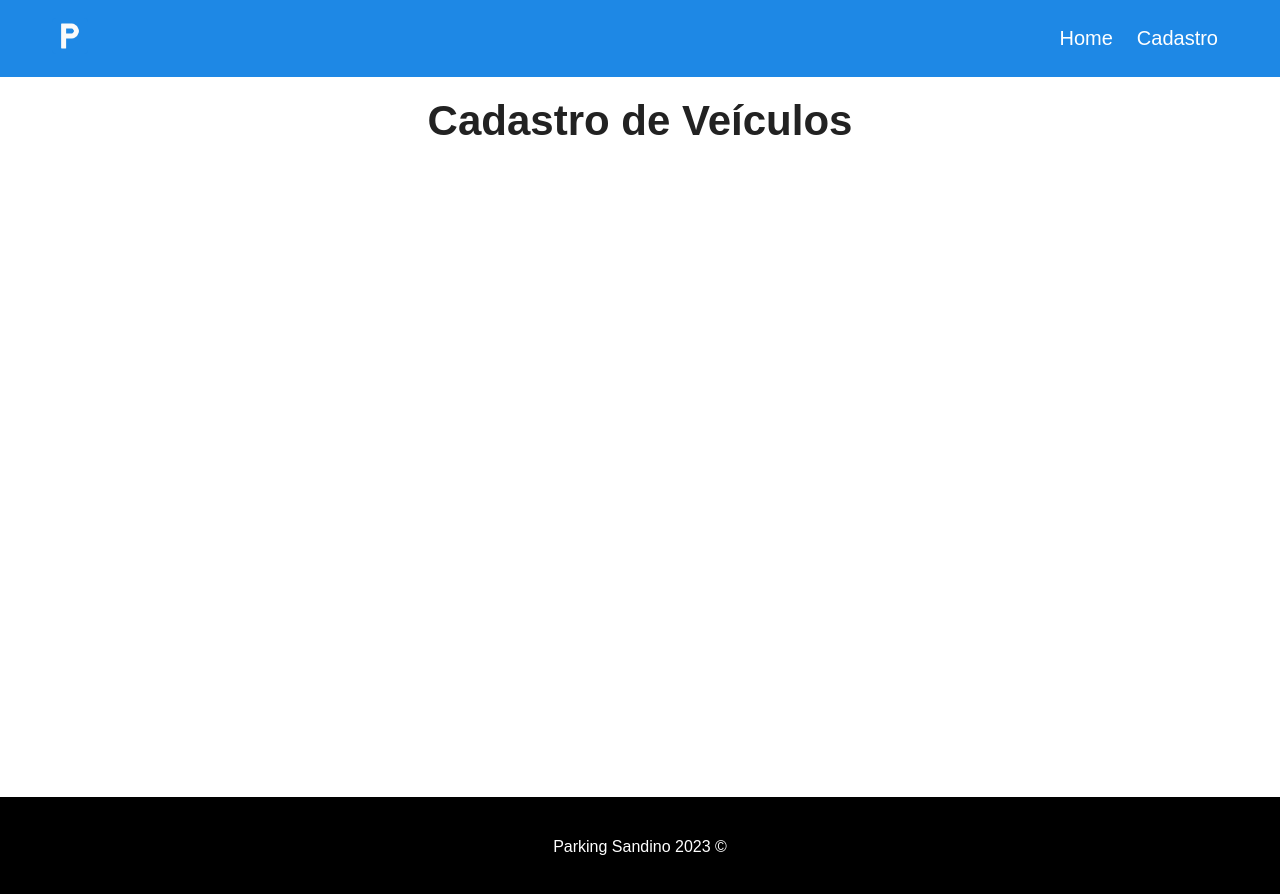
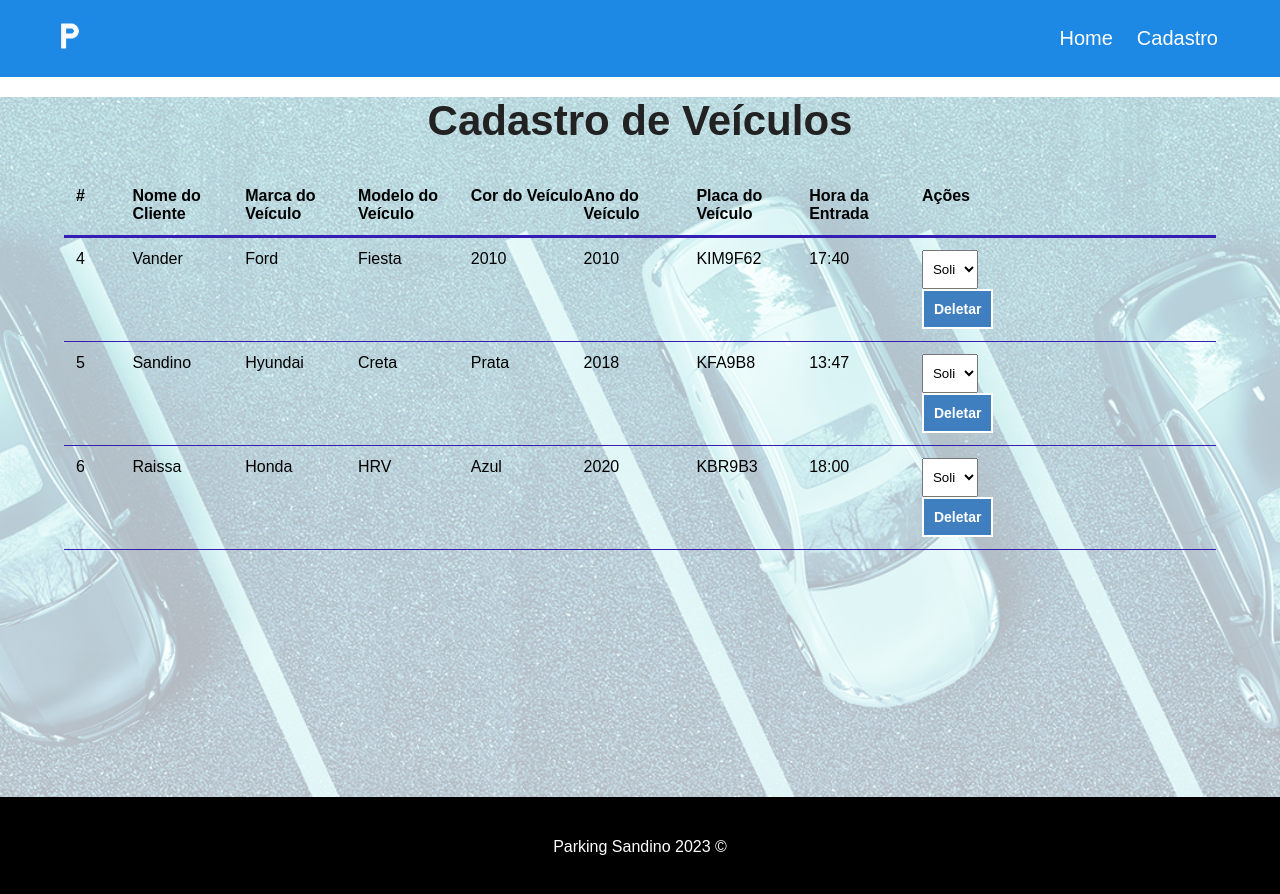
Before and after one commit to vandersann/app-parking, a Vue app: page /cadastro in a window 1280 px wide. Shown: the top 894 px of the page. Built offline with nearby package versions, Linux system fonts and the light colour scheme; data requests are answered from the project's data file.

Commit message:
finalizacao do projeto

```diff
--- a/db/db.json
+++ b/db/db.json
@@ -1,14 +1,52 @@
 {
-    "status" : [
+  "status": [
     {
-            "id" : 1,
+      "id": 1,
+      "tipo": ""
+    },
+    {
+      "id": 2,
       "tipo": "Solicitado"
     },
     {
-            "id" : 2,
+      "id": 3,
       "tipo": "Finalizado"
     }
   ],
-
-    "carros": []
+  "carros": [
+    {
+      "nome": "Vander",
+      "marca": "Ford",
+      "modelo": "Fiesta",
+      "cor": "2010",
+      "ano": "2010",
+      "placa": "KIM9F62",
+      "hora": "17:40",
+      "msg": null,
+      "status": "Solicitado",
+      "id": 4
+    },
+    {
+      "nome": "Sandino",
+      "marca": "Hyundai",
+      "modelo": "Creta",
+      "cor": "Prata",
+      "ano": "2018",
+      "placa": "KFA9B8",
+      "hora": "13:47",
+      "status": "Solicitado",
+      "id": 5
+    },
+    {
+      "nome": "Raissa",
+      "marca": "Honda",
+      "modelo": "HRV",
+      "cor": "Azul",
+      "ano": "2020",
+      "placa": "KBR9B3",
+      "hora": "18:00",
+      "status": "Solicitado",
+      "id": 6
     }
+  ]
+}
--- a/src/App.vue
+++ b/src/App.vue
@@ -43,6 +43,21 @@ export default {
     width: 100%;
   }
 
+  main .bg {
+    position: absolute;
+    z-index: -1;
+    top: 0;
+    bottom: 0;
+    left: 0;
+    right: 0;
+    background: url('/public/img/background.jpg') top right, center no-repeat fixed ;
+    background-size: cover;
+    opacity: .3;
+      width: 100%;
+      height: 100%;
+  }
+
+
   h1 {
     text-align: center;
     font-size: 42px;
--- a/src/components/CarForm.vue
+++ b/src/components/CarForm.vue
@@ -1,9 +1,16 @@
 <template>
     <div>
-        <div id="carro-form">
+
+        <Mensagem  :msg="msg" v-show="msg" />
+
+        <form id="carro-form" @submit="createCarro">
             <div class="input-container">
                 <label for="nome">Nome do Cliente: </label>
                 <input type="text" id="nome" v-model="nome" placeholder="Insira seu nome">
+            </div>
+            <div class="input-container">
+                <label for="marca">Marca do Carro: </label>
+                <input type="text" id="marca" v-model="marca" placeholder="Insira a marca do veículo">
             </div>
             <div class="input-container">
                 <label for="modelo">Modelo do Carro: </label>
@@ -28,14 +35,78 @@
             <div class="input-container">
                 <input type="submit" class="submit-btn" value="Cadastrar">
             </div>
-        </div>
+        </form>
     </div>
 </template>
 
 <script>
-export default {
-    name: "CarForm"
-}
+
+    import Mensagem from './Mensagem'
+
+    export default {
+        name: "CarForm",
+
+        components: {
+            Mensagem,
+        },
+
+        data() {
+            return {
+                nome: null,
+                marca: null,
+                modelo: null,
+                cor: null,
+                ano: null,
+                placa: null,
+                hora: null,
+                msg: null,
+                status: null,
+            }
+        },
+        methods: {
+            async createCarro(e){
+                e.preventDefault();
+
+                const data = {
+                    nome: this.nome,
+                    marca: this.marca,
+                    modelo: this.modelo,
+                    cor: this.cor,
+                    ano: this.ano,
+                    placa: this.placa,
+                    hora: this.hora,
+                    status: "Solicitado"
+                }
+
+                const dataJson = JSON.stringify(data);
+
+                const req = await fetch("http://localhost:3000/carros", {
+                    method: "POST",
+                    headers: {"Content-Type" : "application/json"},
+                    body: dataJson
+                });
+
+                const res = await req.json();
+
+                console.log(res);
+
+            //  Mensagem de confirmação de cadastro
+            this.msg = ` Carro Cadastrado com sucesso! `;
+
+            // Limpar a Mensagem após tempo sugerido
+            setTimeout(()=> this.msg = "", 3000)
+
+                // Limpar campos
+                this.nome = "";
+                this.marca = "";
+                this.modelo = "";
+                this.cor = "";
+                this.ano = "";
+                this.placa = "";
+                this.hora = "";
+            }
+        }
+    }
 
 </script>
 
@@ -54,7 +125,7 @@ export default {
 
     label {
         font-weight: bold;
-        margin-bottom: 15px;
+        margin-bottom: 10px;
         color: black;
         padding: 5px 10px;
         border-left: 4px solid #3f7fbf;
--- /dev/null
+++ b/src/components/Dashbord.vue
@@ -0,0 +1,237 @@
+<template>
+
+
+    <div id="table-car">
+
+        <Mensagem :msg="msg" v-show="msg" />
+
+    <div>
+
+
+        <div id="table-car-heading">
+
+                <div class="order-id"># </div>
+                <div>Nome do Cliente </div>
+                <div>Marca do Veículo </div>
+                <div>Modelo do Veículo </div>
+                <div>Cor do Veículo </div>
+                <div>Ano do Veículo </div>
+                <div>Placa do Veículo </div>
+                <div>Hora da Entrada </div>
+                <div>Ações </div>
+
+        </div>
+
+    </div>
+
+
+        <div id="table-car-rows">
+
+            <div class="table-car-row" v-for="carro in carros" :key="carro.id" >
+
+                <div class="order-number">{{ carro.id }}</div>
+                <div>{{ carro.nome }} </div>
+                <div>{{ carro.marca }}</div>
+                <div>{{ carro.modelo }}</div>
+                <div>{{ carro.cor }}</div>
+                <div>{{ carro.ano }}</div>
+                <div>{{ carro.placa }}</div>
+                <div>{{ carro.hora }}</div>
+
+            <div>
+
+                <select name="status" class="status"  @change="updateCarro($event, carro.id)">
+                    <option value="">Status Carro </option>
+                    <option :value="statu.tipo" v-for="statu in status" :key="statu.id" :selected="carro.status == statu.tipo"> {{ statu.tipo }} </option>
+                </select>
+
+                <button class="delete-btn" @click="deletarCarro(carro.id)"> Deletar</button>
+
+            </div>
+
+        </div>
+
+    </div>
+
+</div>
+
+
+</template>
+
+<script>
+
+    import Mensagem from './Mensagem.vue';
+
+    export default {
+        name: "Dashboard",
+
+        data() {
+            return {
+                carros: null,
+                carros_id: null,
+                status: [],
+                msg : null
+            }
+        },
+
+        // compkent mensagem
+
+        components : {
+
+            Mensagem
+        },
+
+        // Carregar os Carros
+
+        methods: {
+
+            async getCadastros() {
+
+                const req = await fetch("http://localhost:3000/carros");
+
+                const data = await req.json();
+
+                this.carros = data;
+
+                this.getStatus();
+
+            },
+
+            async getStatus() {
+
+                const req = await fetch("http://localhost:3000/status");
+
+                const data = await req.json();
+
+                this.status = data;
+            },
+
+            async deletarCarro(id) {
+
+                const req  = await fetch(`http://localhost:3000/carros/${id}`, {
+                    method: "DELETE"
+
+                });
+
+                const data = await req.json();
+
+
+                 //  Mensagem de cadastro de carro
+               this.msg = `Carro DELETADO com sucesso!`;
+
+                // Limpar a Mensagem após um tempo
+                setTimeout(() => this.msg = "", 3000)
+
+                this.getCadastros();
+
+
+            },
+
+            // Atualizando o status do CARRO
+
+            async updateCarro(event, id){
+
+                const opcoes = event.target.value;
+
+                const dataJson = JSON.stringify({ status: opcoes }); // pega o ID do STATUS e CARROS
+
+                const req =  await fetch(`http://localhost:3000/carros/${id}`, {
+                    method: "PATCH", // atualiza somente o ID do STATUS
+                    headers: { "Content-Type" : "application/json" },
+                    body: dataJson
+                });
+
+                const res = await req.json();
+
+
+                 //  Mensagem de cadastro de carro
+               this.msg = `Veículo de placa ${res.placa} foi atualizado para ${res.status}.`;
+
+                // Limpar a Mensagem após um tempo
+                setTimeout(() => this.msg = "", 3000)
+
+
+                console.log(res);
+
+
+
+            }
+
+        },
+
+        mounted() {
+
+            this.getCadastros();
+        }
+
+
+    }
+
+
+</script>
+
+
+<style scoped>
+
+
+    #table-car {
+
+        max-width: 90%;
+        margin: 0 auto;
+
+    }
+
+    #table-car-heading,
+    #table-car-rows
+    .table-car-row {
+        display: flex;
+        flex-wrap: wrap;
+    }
+
+    #table-car-heading{
+        font-weight: bold;
+        padding: 12px;
+        border-bottom: 3px solid rgba(53,30,180);
+    }
+
+    #table-car-heading div,
+    .table-car-row div {
+        width: 10%;
+    }
+
+    .table-car-row {
+        width: 100%;
+        padding: 12px;
+        border-bottom: 1px solid rgba(53,30,180);
+
+    }
+
+    #table-car-heading .order-id,
+    .table-car-row .order-number {
+        width: 5%;
+    }
+
+
+    select {
+        padding:  10px 6px;
+        margin-right:  10px;
+        width: 50%;
+    }
+
+    .delete-btn {
+        background-color: #3F7FBF;
+        color: white;
+        font-weight:  bold;
+        padding: 10px;
+        font-size: 14px;
+        border: 2px solid white;
+        cursor: pointer;
+        transition:  .5s;
+    }
+
+    .delete-btn:hover {
+        background-color: tomato;
+        font-size: 10px;
+    }
+
+</style>
--- /dev/null
+++ b/src/components/Mensagem.vue
@@ -0,0 +1,30 @@
+<template>
+    <div class="mensagem-container">
+        <h2> {{ msg }} </h2>
+    </div>
+
+</template>
+
+<script>
+    export default {
+        name: "Mensagem",
+
+        props: {
+            msg: String,
+        }
+    }
+</script>
+
+<style scoped>
+    .mensagem-container {
+        color: white;
+        background-color: red;
+        border: 2px solid #b8daff;
+        border-radius: 5px;
+        padding: 10px;
+        max-width: 400px;
+        margin: 30px auto;
+        text-align: center;
+    }
+
+</style>
--- a/src/views/Cadastro.vue
+++ b/src/views/Cadastro.vue
@@ -1,5 +1,24 @@
 <template>
   <main>
+    <div class="bg"></div>
     <h1>Cadastro de Veículos</h1>
+    <Dashbord />
   </main>
 </template>
+
+<script>
+import Dashbord from '../components/Dashbord'
+
+export default {
+  name: "Cadastro",
+
+    components: {
+    Dashbord,
+
+  }
+}
+</script>
+
+<style scoped>
+
+</style>
--- a/src/views/Home.vue
+++ b/src/views/Home.vue
@@ -1,7 +1,7 @@
 <template>
   <main>
+    <div class="bg"></div>
     <h1> Cadastrar Veículos </h1>
-
     <CarForm />
   </main>
 </template>
```
Also changed, not shown: public/img/background.jpg (added). Lines whose indentation alone changed are shown as unchanged.
